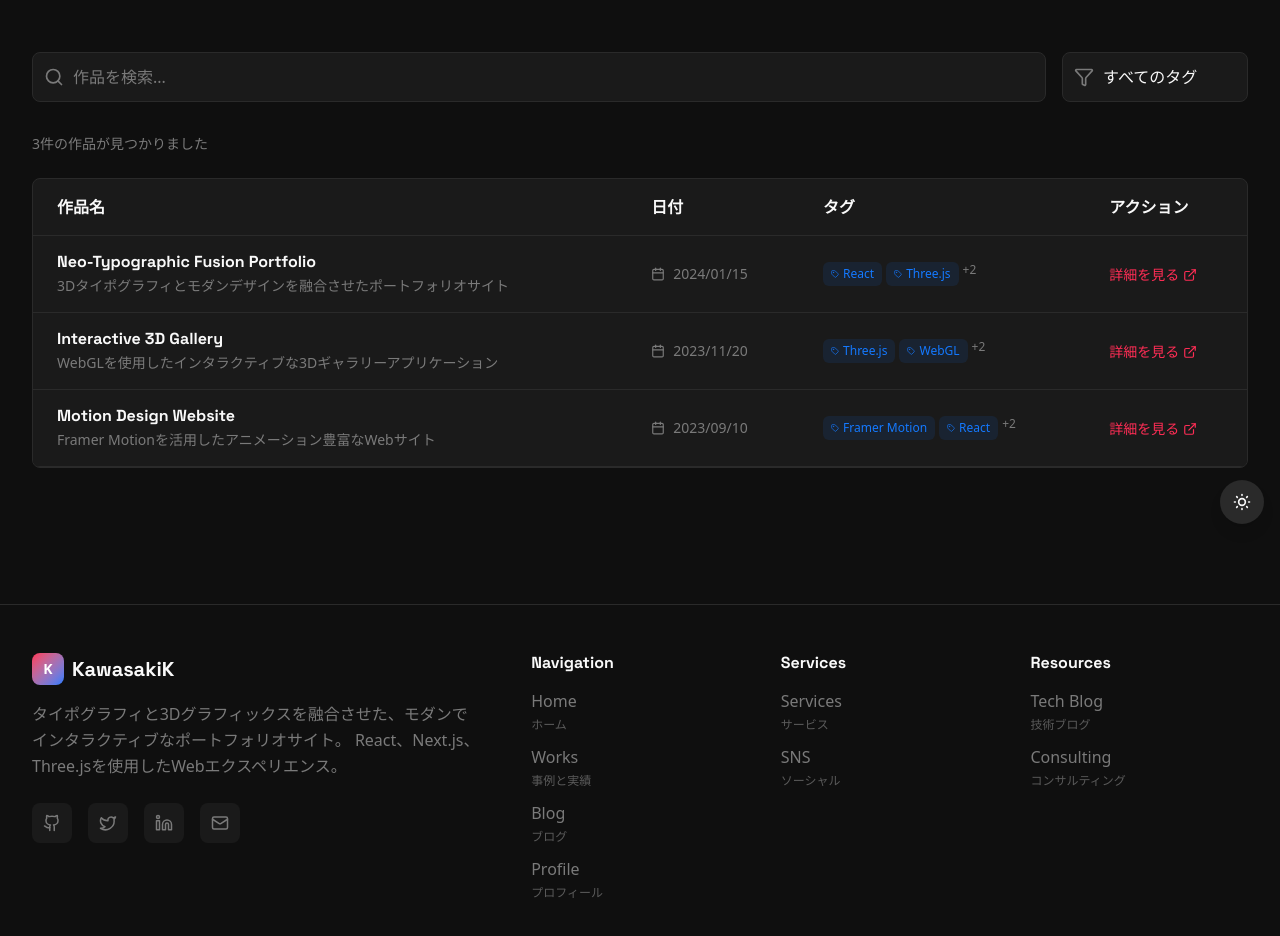
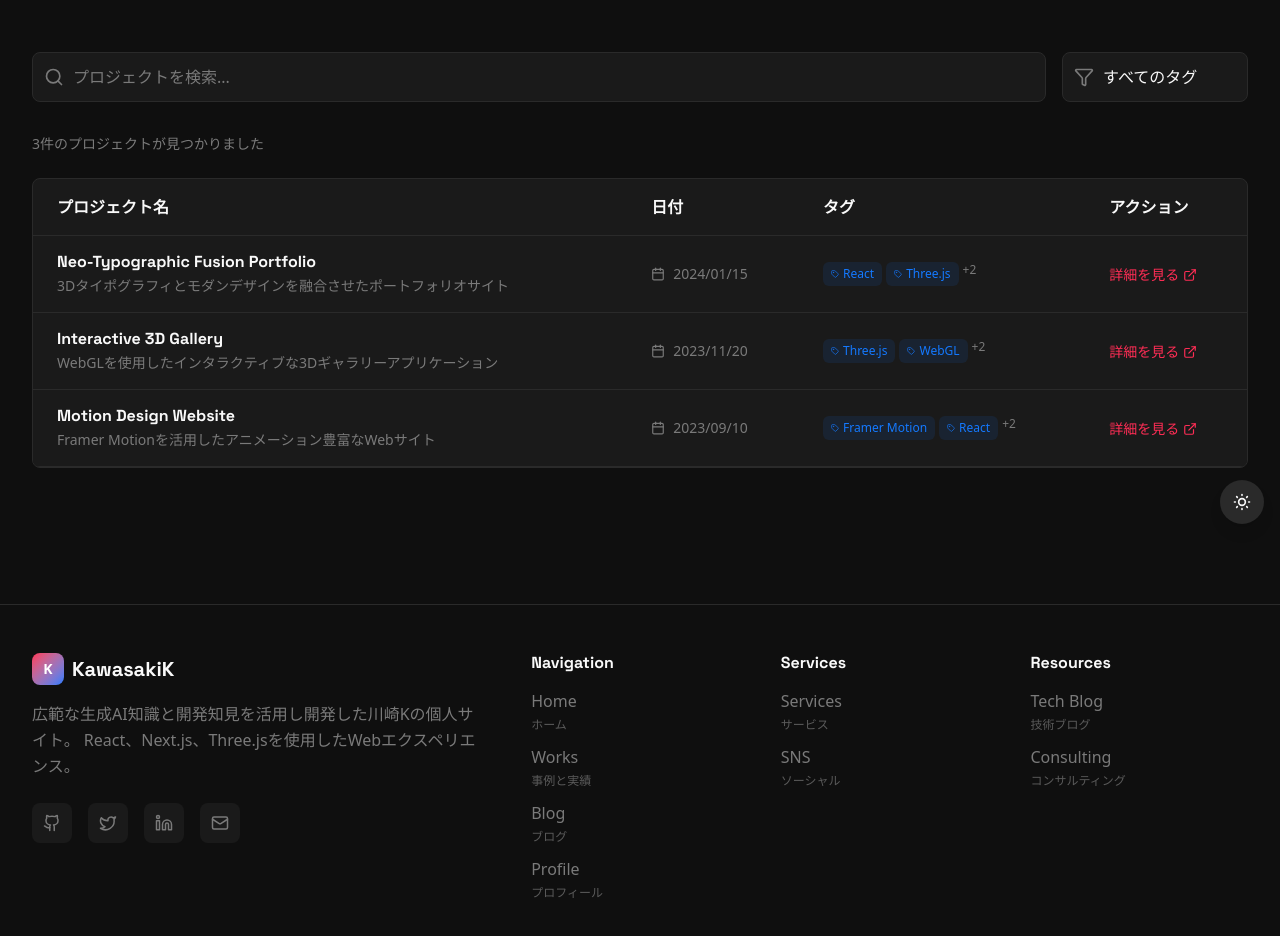
Before and after one commit to YU-Kawasaki-05/Portfolio, a Next.js app: page /portfolio in a window 1280 px wide. Shown: the part 260-1196 px from the top of the page. Built offline with nearby package versions, Linux system fonts and the light colour scheme; a web font is replaced by a local one.

Commit message:
chore(footer,works): フッター説明をAI関連に更新Worksテーブルの列名をプロジェクト名へ統一

```diff
--- a/src/components/layout/footer.tsx
+++ b/src/components/layout/footer.tsx
@@ -57,7 +57,7 @@ export function Footer() {
               </h3>
             </div>
             <p className="text-[#7A7A7A] mb-6 max-w-md leading-relaxed">
-              タイポグラフィと3Dグラフィックスを融合させた、モダンでインタラクティブなポートフォリオサイト。
+              広範な生成AI知識と開発知見を活用し開発した川崎Kの個人サイト。
               React、Next.js、Three.jsを使用したWebエクスペリエンス。
             </p>
 
--- a/src/components/work-table.tsx
+++ b/src/components/work-table.tsx
@@ -77,7 +77,7 @@ export default function WorkTable() {
             <Search size={20} className="absolute left-3 top-1/2 transform -translate-y-1/2 text-[#7A7A7A]" />
             <input
               type="text"
-              placeholder="作品を検索..."
+              placeholder="プロジェクトを検索..."
               value={searchTerm}
               onChange={(e) => setSearchTerm(e.target.value)}
               className="w-full pl-10 pr-4 py-3 bg-[#1A1A1A] border border-[#2A2A2A] rounded-lg text-[#F9F9F9] placeholder-[#7A7A7A] focus:border-[#1479FF] focus:outline-none transition-colors"
@@ -103,7 +103,7 @@ export default function WorkTable() {
         {/* 結果数 */}
         <div className="mb-6">
           <p className="text-[#7A7A7A] text-sm">
-            {filteredWorks.length}件の作品が見つかりました
+            {filteredWorks.length}件のプロジェクトが見つかりました
           </p>
         </div>
 
@@ -113,7 +113,7 @@ export default function WorkTable() {
             <table className="w-full">
               <thead>
                 <tr className="border-b border-[#2A2A2A]">
-                  <th className="text-left py-4 px-6 text-[#F9F9F9] font-semibold">作品名</th>
+                  <th className="text-left py-4 px-6 text-[#F9F9F9] font-semibold">プロジェクト名</th>
                   <th className="text-left py-4 px-6 text-[#F9F9F9] font-semibold hidden sm:table-cell">日付</th>
                   <th className="text-left py-4 px-6 text-[#F9F9F9] font-semibold hidden md:table-cell">タグ</th>
                   <th className="text-left py-4 px-6 text-[#F9F9F9] font-semibold">アクション</th>
```
